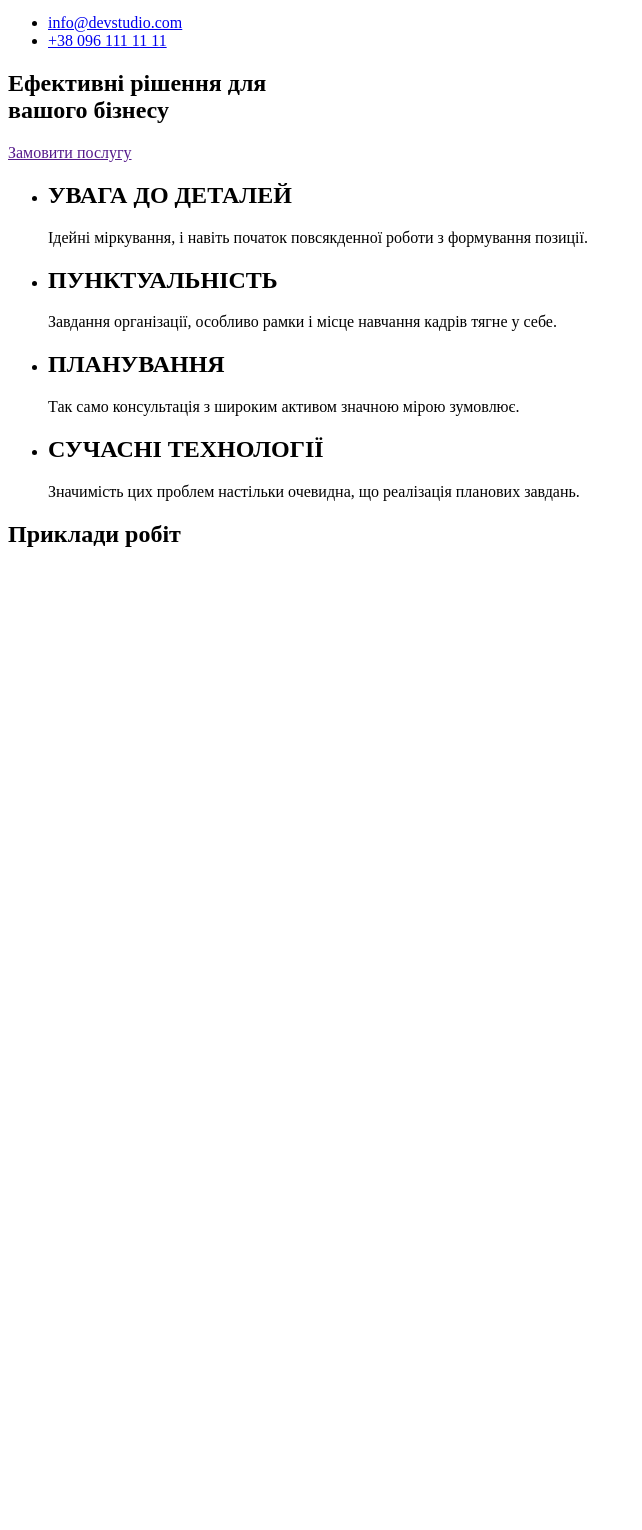
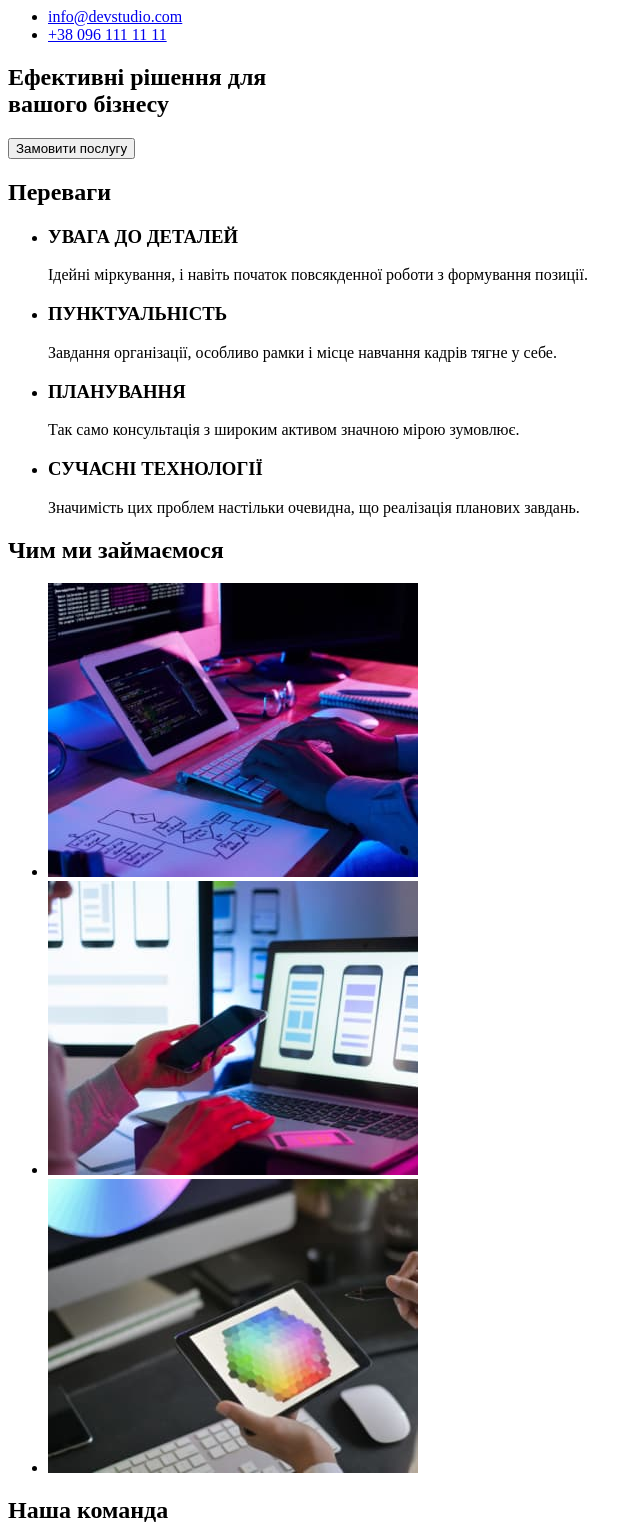
Before and after one commit to ThePipa/goit-markup-hw-01, a plain HTML site: page index.html in a window 1280 px wide. Shown: the part 104-1634 px from the top of the page, without its empty margins (0-642 px from the left). Before the commit the page ends 800 px from the top, so only its background shows below. Drawn offline with Linux system fonts and the light colour scheme.

Commit message:
Заканчивает все секции

```diff
--- a/index.html
+++ b/index.html
@@ -10,7 +10,7 @@
 <body>
     <header>
      <nav>
-        <a href="/"><img src="./images/WebStudio.svg" alt="Логотип сайта"></a>
+        <a href="/">WebStudio</a>
 
      <ul>
         <li><a href="">Студія</a></li>
@@ -32,34 +32,50 @@
 
     <section>
         <h1>Ефективні рішення для <br> вашого бізнесу</h1>
-        <a href="">Замовити послугу</a>
+        <button type="button">Замовити послугу</button>
     </section>
 
     </div>
 
     <section>
-
+<h2>Переваги</h2>
         <ul>
-            <li> <h2>УВАГА ДО ДЕТАЛЕЙ</h2>
+            <li><h3>УВАГА ДО ДЕТАЛЕЙ</h3>
             <p>Ідейні міркування, і навіть початок повсякденної роботи з формування позиції.</p></li>
 
-            <li> <h2>ПУНКТУАЛЬНІСТЬ</h2>
+            <li><h3>ПУНКТУАЛЬНІСТЬ</h3>
             <p>Завдання організації, особливо рамки і місце навчання кадрів тягне у себе.</p></li>
 
-            <li>
-                <h2>ПЛАНУВАННЯ</h2>
+            <li><h3>ПЛАНУВАННЯ</h3>
                 <p>Так само консультація з широким активом значною мірою зумовлює.</p></li>
 
             <li>
-            <h2>СУЧАСНІ ТЕХНОЛОГІЇ</h2>
+            <h3>СУЧАСНІ ТЕХНОЛОГІЇ</h3>
             <p>Значимість цих проблем настільки очевидна, що реалізація планових завдань.</p></li>
         </ul>
 
     </section>
 
     <section>
-        <h2>Приклади робіт</h2>
+        <h2>Чим ми займаємося</h2>
+        <ul>
+            <li><img src="./images/box1 (1).jpg" alt="Створення сайту"></li>
+            <li><img src="./images/box 2 (1).jpg" alt="Розробка мобільної версії сайту"></li>
+            <li><img src="./images/box 3 (1).jpg" alt="Дизайн"></li>
+        </ul>
     </section>
+
+    <section>
+        <h2>Наша команда</h2>
+        <ul>
+            <li><img src="./images/team card 1 (1).jpg" alt="Ігор Дем'яненко"></li>
+            <li><img src="./images/team card 2 (1).jpg" alt="Ольга Рєпіна"></li>
+            <li><img src="./images/team card 3 (1).jpg" alt="Микола Тарасов"></li>
+            <li><img src="./images/team card 4 (1).jpg" alt="Михайло Єрмаков"></li>
+        </ul>
+    </section>
+
+
 </body>
 
 </html>
```
Also changed, not shown: images/WebStudio.png (deleted), images/WebStudio.svg (deleted), images/box 2 (1).jpg (added), images/box 2.jpg (added), images/box 3 (1).jpg (added), images/box 3.jpg (added), images/box1 (1).jpg (added), images/box1.jpg (added), images/team card 1 (1).jpg (added), images/team card 1.jpg (added), images/team card 2 (1).jpg (added), images/team card 2.jpg (added), images/team card 3 (1).jpg (added), images/team card 3.jpg (added), 2 more files.
